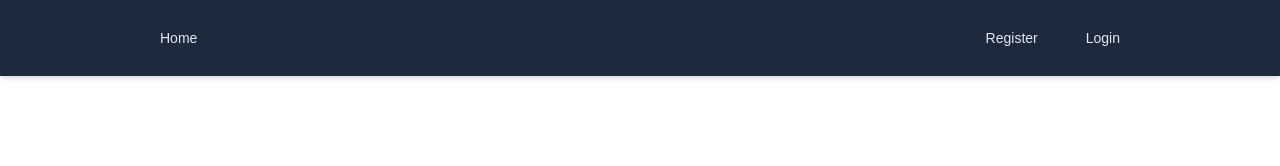
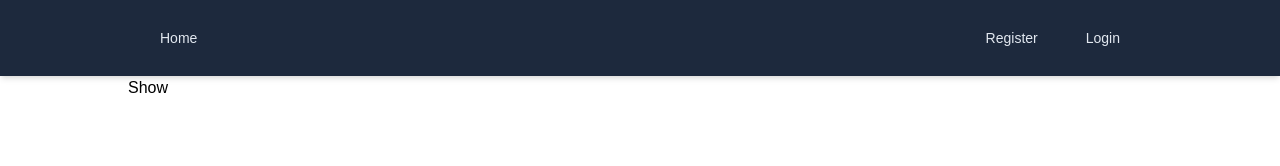
Before and after one commit to Sasas28/inventory-vue, a Vue app: page /posts/1 in a window 1280 px wide. Before the commit this address had no page. Shown: the top 166 px of the page. Built offline with nearby package versions, Linux system fonts and the light colour scheme.

Commit message:
showing individual post

```diff
--- a/src/router/index.js
+++ b/src/router/index.js
@@ -4,6 +4,7 @@ import RegisterView from '../views/Auth/RegisterView.vue'
 import LoginView from '../views/Auth/LoginView.vue'
 import { useAuthStore } from '@/stores/auth'
 import CreateView from '@/views/Posts/CreateView.vue'
+import ShowView from '@/views/Posts/ShowView.vue'
 
 const router = createRouter({
   history: createWebHistory(import.meta.env.BASE_URL),
@@ -30,6 +31,11 @@ const router = createRouter({
       name: 'create',
       component: CreateView,
       meta: {auth: true}
+    },
+    {
+      path: '/posts/:id',
+      name: 'show',
+      component: ShowView,
     }
   ],
 })
--- a/src/views/HomeView.vue
+++ b/src/views/HomeView.vue
@@ -1,6 +1,7 @@
 <script setup>
 import { usePostsStore } from '@/stores/posts';
 import {onMounted, ref} from 'vue';
+import { RouterLink } from 'vue-router';
 
   const {getAllPosts} = usePostsStore()
   const posts = ref([])
@@ -19,6 +20,7 @@ import {onMounted, ref} from 'vue';
         </p>
         <p>
           {{ post.body }}
+          <RouterLink :to="{name: 'show', params:{id: post.id}}" class="text-blue-500 font-bold underline ">Read more...</RouterLink>
         </p>
       </div>
     </div>
--- /dev/null
+++ b/src/views/Posts/ShowView.vue
@@ -0,0 +1,7 @@
+<script setup></script>
+
+<template>
+    <main>
+        Show
+    </main>
+</template>
```
